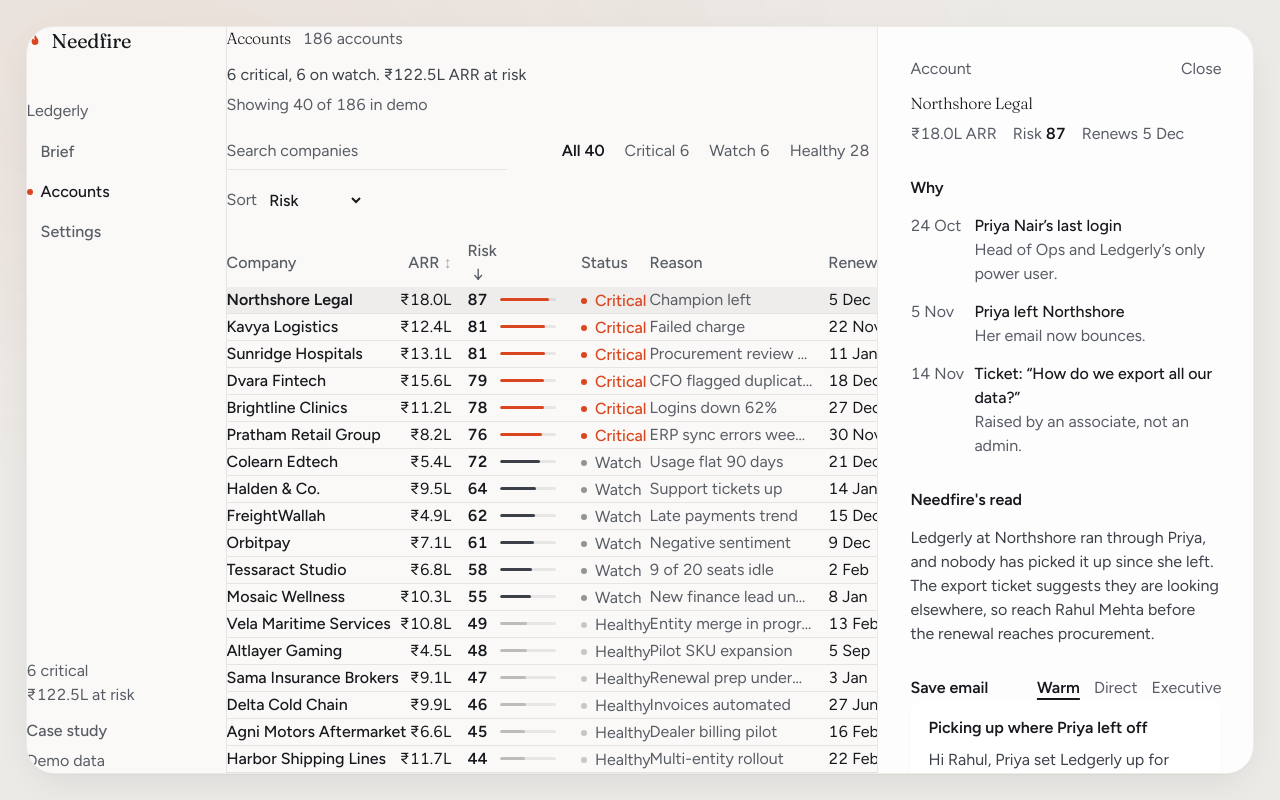
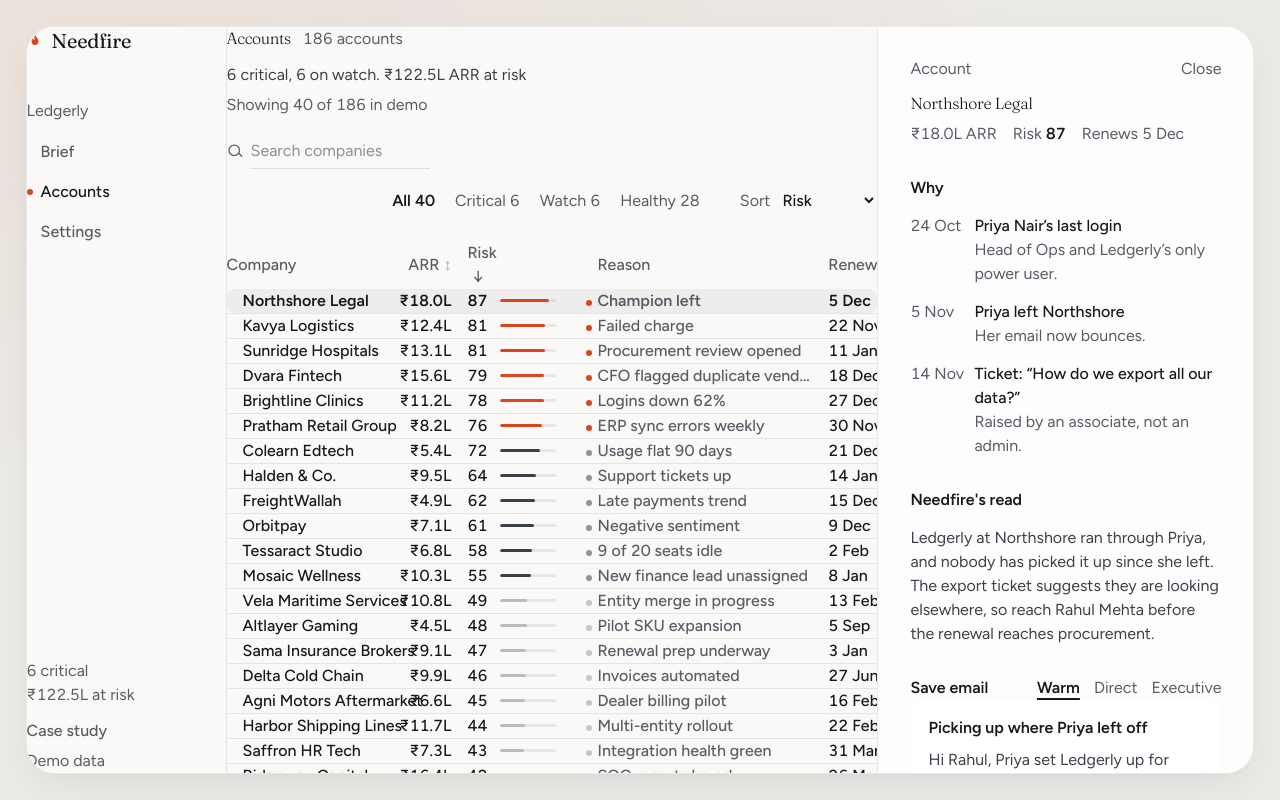
Before and after one commit to ohmslaw-ship-it/needfire, a Next.js app: page /accounts in a window 1280 px wide. Both pictures are taken after a click on the element 740 px from the left and 254 px from the top of the page. Built offline with nearby package versions, Linux system fonts and the light colour scheme.

Commit message:
Layout fix 1

```diff
--- a/src/app/globals.css
+++ b/src/app/globals.css
@@ -246,6 +246,55 @@
     padding-left: 16px;
   }
 
+  .nf-table-body td:first-child {
+    padding-left: 16px;
+  }
+
+  .nf-table-body td:last-child {
+    padding-right: 16px;
+  }
+
+  .nf-table-body tr[aria-selected="true"] td:first-child {
+    border-top-left-radius: 8px;
+    border-bottom-left-radius: 8px;
+  }
+
+  .nf-table-body tr[aria-selected="true"] td:last-child {
+    border-top-right-radius: 8px;
+    border-bottom-right-radius: 8px;
+  }
+
+  .nf-accounts-search {
+    display: flex;
+    align-items: center;
+    gap: 8px;
+    min-width: 200px;
+    max-width: 280px;
+  }
+
+  .nf-accounts-search-input {
+    height: 36px;
+    width: 100%;
+    border: 0;
+    border-bottom: 1px solid rgba(22, 24, 29, 0.12);
+    background: transparent;
+    padding: 0;
+    color: #16181d;
+  }
+
+  .nf-accounts-search-input::placeholder {
+    color: #8a8e96;
+  }
+
+  .nf-accounts-search-input:focus {
+    border-bottom-color: #16181d;
+    outline: none;
+  }
+
+  .nf-accounts-search-input:focus-visible {
+    outline: none;
+  }
+
   .nf-sheet {
     transition: grid-template-columns 280ms cubic-bezier(0.22, 1, 0.36, 1);
   }
--- a/src/components/AccountsScreen.tsx
+++ b/src/components/AccountsScreen.tsx
@@ -9,6 +9,7 @@ import {
 } from "@/data/accounts";
 import { usePrefersReducedMotion } from "@/lib/usePrefersReducedMotion";
 import { useBookSummary } from "@/lib/useBookSummary";
+import { useMediaQuery } from "@/lib/useMediaQuery";
 import { useRowIntro } from "@/lib/useRowIntro";
 import { AccountDrawer } from "./AccountDrawer";
 import { AppShell } from "./AppShell";
@@ -72,7 +73,13 @@ function compareAccounts(a: Account, b: Account, key: SortKey, dir: SortDir) {
   return dir === "asc" ? cmp : -cmp;
 }
 
-function StatusCell({ status }: { status: AccountStatus }) {
+function StatusCell({
+  status,
+  compact = false,
+}: {
+  status: AccountStatus;
+  compact?: boolean;
+}) {
   const label =
     status === "critical"
       ? "Critical"
@@ -88,11 +95,47 @@ function StatusCell({ status }: { status: AccountStatus }) {
   const textClass =
     status === "critical" ? "text-ember font-medium" : "text-ink-3";
 
+  if (compact) {
+    return (
+      <span className="inline-flex items-center justify-center" title={label}>
+        <span className="sr-only">{label}</span>
+        <span
+          className={`h-1.5 w-1.5 shrink-0 rounded-full ${dotClass}`}
+          aria-hidden
+        />
+      </span>
+    );
+  }
+
   return (
     <span className="inline-flex items-center gap-2 whitespace-nowrap">
       <span className={`h-1.5 w-1.5 shrink-0 rounded-full ${dotClass}`} />
-      <span className={`nf-type-body whitespace-nowrap ${textClass}`}>{label}</span>
+      <span className={`nf-type-body whitespace-nowrap ${textClass}`}>
+        {label}
       </span>
+    </span>
+  );
+}
+
+function SearchIcon() {
+  return (
+    <svg
+      width="16"
+      height="16"
+      viewBox="0 0 16 16"
+      fill="none"
+      xmlns="http://www.w3.org/2000/svg"
+      className="shrink-0 text-[#585C65]"
+      aria-hidden
+    >
+      <path
+        d="M7.25 12.5a5.25 5.25 0 1 0 0-10.5 5.25 5.25 0 0 0 0 10.5Zm5.25-1.5 2.25 2.25"
+        stroke="currentColor"
+        strokeWidth="1.25"
+        strokeLinecap="round"
+        strokeLinejoin="round"
+      />
+    </svg>
   );
 }
 
@@ -121,6 +164,8 @@ export function AccountsScreen() {
 
   const counts = useMemo(() => statusCounts(allAccounts), [allAccounts]);
   const drawerOpen = selectedId !== null;
+  const viewportNarrow = useMediaQuery("(max-width: 1399px)");
+  const compactStatus = drawerOpen && viewportNarrow;
 
   const filtered = useMemo(() => {
     const q = search.trim().toLowerCase();
@@ -159,8 +204,18 @@ export function AccountsScreen() {
     }`;
   }
 
-  const fixedHeader = (
-  <>
+  return (
+    <AppShell
+      drawerOpen={drawerOpen}
+      drawer={
+        <AccountDrawer
+          accountId={selectedId}
+          onClose={() => setSelectedId(null)}
+          reducedMotion={reducedMotion}
+        />
+      }
+    >
+      <div className="w-full min-w-0">
         <motion.header {...rise(reducedMotion, 0)} className="pb-4">
           <div className="flex flex-wrap items-baseline gap-x-3 gap-y-1">
             <h1 className="nf-type-page-title">Accounts</h1>
@@ -175,20 +230,22 @@ export function AccountsScreen() {
         </motion.header>
 
         <motion.div
-        className="flex flex-wrap items-center gap-x-8 gap-y-4 pb-6"
+          className="flex flex-wrap items-center gap-x-6 gap-y-4 pb-6"
           {...rise(reducedMotion, 0.15)}
         >
-        <label className="flex min-w-[200px] flex-1 items-center gap-2">
+          <label className="nf-accounts-search nf-type-body">
+            <SearchIcon />
             <span className="sr-only">Search accounts</span>
             <input
               type="search"
               value={search}
               onChange={(e) => setSearch(e.target.value)}
               placeholder="Search companies"
-            className="nf-type-body w-full max-w-[280px] border-0 border-b border-line bg-transparent py-1.5 text-ink placeholder:text-ink-3 focus:border-ink/25"
+              className="nf-accounts-search-input nf-type-body"
             />
           </label>
 
+          <div className="ml-auto flex flex-wrap items-center gap-x-8 gap-y-3">
             <div
               className="nf-type-secondary flex flex-wrap items-center gap-1"
               role="tablist"
@@ -205,7 +262,9 @@ export function AccountsScreen() {
                     aria-selected={active}
                     onClick={() => setStatusFilter(id)}
                     className={`rounded-sm px-2 py-1 transition-colors duration-200 ${
-                  active ? "nf-type-body font-semibold text-ink" : "hover:text-ink-2"
+                      active
+                        ? "nf-type-body font-semibold text-ink"
+                        : "hover:text-ink-2"
                     }`}
                   >
                     {label}
@@ -233,29 +292,16 @@ export function AccountsScreen() {
                 ))}
               </select>
             </label>
+          </div>
         </motion.div>
-  </>
-  );
 
-  return (
-    <AppShell
-      fixedHeader={fixedHeader}
-      drawerOpen={drawerOpen}
-      drawer={
-        <AccountDrawer
-          accountId={selectedId}
-          onClose={() => setSelectedId(null)}
-          reducedMotion={reducedMotion}
-        />
-      }
-    >
-      <motion.section className="min-h-0" {...rise(reducedMotion, 0.25)}>
+        <motion.section className="min-h-0 w-full" {...rise(reducedMotion, 0.25)}>
         {filtered.length === 0 ? (
           <p className="nf-type-secondary py-8">
             No accounts match your search.
           </p>
         ) : (
-          <table className="nf-table-fixed border-collapse">
+          <table className="nf-table-fixed w-full border-collapse">
             <colgroup>
               {drawerOpen ? (
                 <>
@@ -263,8 +309,12 @@ export function AccountsScreen() {
                   <col style={{ width: "11%" }} />
                   <col style={{ width: "5%" }} />
                   <col style={{ width: "10%" }} />
-                  <col style={{ width: "13%" }} />
-                  <col style={{ width: "25%" }} />
+                  <col
+                    style={{ width: compactStatus ? "5%" : "13%" }}
+                  />
+                  <col
+                    style={{ width: compactStatus ? "33%" : "25%" }}
+                  />
                   <col style={{ width: "10%" }} />
                 </>
               ) : (
@@ -320,11 +370,15 @@ export function AccountsScreen() {
                 </th>
                 <th className="nf-type-label nf-table-cell font-medium"> </th>
                 <th
-                  className={`nf-type-label nf-table-cell nf-table-cell-inset text-left font-medium ${
-                    drawerOpen ? "pr-[16px]" : ""
-                  }`}
+                  className={`nf-type-label nf-table-cell nf-table-cell-inset text-left font-medium${
+                    drawerOpen && compactStatus ? " text-center" : ""
+                  }${drawerOpen && !compactStatus ? " pr-[16px]" : ""}`}
                 >
-                  Status
+                  {drawerOpen && compactStatus ? (
+                    <span className="sr-only">Status</span>
+                  ) : (
+                    "Status"
+                  )}
                 </th>
                 <th className="nf-type-label nf-table-cell text-left font-medium">
                   Reason
@@ -348,7 +402,7 @@ export function AccountsScreen() {
                   </th>
                 ) : null}
                 <th
-                  className={`${thClass("renewal")} nf-table-cell-inset whitespace-nowrap pr-[8px]`}
+                  className={`${thClass("renewal")} nf-table-cell-inset whitespace-nowrap${!drawerOpen ? " pr-[8px]" : ""}`}
                   tabIndex={0}
                   aria-sort={
                     sortKey === "renewal"
@@ -370,10 +424,11 @@ export function AccountsScreen() {
                 ) : null}
               </tr>
             </thead>
-            <tbody>
+            <tbody className="nf-table-body">
               {filtered.map((row, index) => {
                 const selected = selectedId === row.id;
                 const openRow = () => setSelectedId(row.id);
+                const rowWeight = selected ? "font-semibold" : "font-medium";
                 return (
                   <motion.tr
                     key={row.id}
@@ -390,17 +445,17 @@ export function AccountsScreen() {
                     {...rowMotion(row.id, index)}
                   >
                     <td
-                      className={`nf-type-body whitespace-nowrap ${selected ? "font-semibold" : "font-medium"} ${tableCellClass(selected)}`}
+                      className={`nf-type-body whitespace-nowrap ${rowWeight} ${tableCellClass(selected)}`}
                     >
                       {row.name}
                     </td>
                     <td
-                      className={`nf-type-body tabular-nums whitespace-nowrap pr-4 text-right ${tableCellClass(selected)}`}
+                      className={`nf-type-body tabular-nums whitespace-nowrap pr-4 text-right ${rowWeight} ${tableCellClass(selected)}`}
                     >
                       {row.arr}
                     </td>
                     <td
-                      className={`nf-type-body tabular-nums whitespace-nowrap pr-4 text-right font-semibold ${tableCellClass(selected)}`}
+                      className={`nf-type-body tabular-nums whitespace-nowrap pr-4 text-right ${rowWeight} ${tableCellClass(selected)}`}
                     >
                       {row.risk}
                     </td>
@@ -409,32 +464,35 @@ export function AccountsScreen() {
                     </td>
                     <td
                       className={`nf-table-cell-inset whitespace-nowrap ${
-                        drawerOpen ? "pr-[16px]" : ""
-                      } ${tableCellClass(selected)}`}
+                        drawerOpen && compactStatus ? "text-center" : ""
+                      }${drawerOpen && !compactStatus ? " pr-[16px]" : ""} ${tableCellClass(selected)}`}
                     >
-                      <StatusCell status={row.status} />
+                      <StatusCell
+                        status={row.status}
+                        compact={compactStatus}
+                      />
                     </td>
                     <td
-                      className={`nf-type-body nf-table-cell-reason text-ink-3 ${tableCellClass(selected)}`}
+                      className={`nf-type-body nf-table-cell-reason text-ink-3 ${rowWeight} ${tableCellClass(selected)}`}
                       title={row.reason}
                     >
                       {row.reason}
                     </td>
                     {!drawerOpen ? (
                       <td
-                        className={`nf-type-body nf-table-cell-inset tabular-nums whitespace-nowrap text-ink-3 ${tableCellClass(selected)}`}
+                        className={`nf-type-body nf-table-cell-inset tabular-nums whitespace-nowrap text-ink-3 ${rowWeight} ${tableCellClass(selected)}`}
                       >
                         {row.lastActive}
                       </td>
                     ) : null}
                     <td
-                      className={`nf-type-body nf-table-cell-inset tabular-nums whitespace-nowrap pr-[8px] ${tableCellClass(selected)}`}
+                      className={`nf-type-body nf-table-cell-inset tabular-nums whitespace-nowrap${!drawerOpen ? " pr-[8px]" : ""} ${rowWeight} ${tableCellClass(selected)}`}
                     >
                       {row.renewal}
                     </td>
                     {!drawerOpen ? (
                       <td
-                        className={`nf-type-body whitespace-nowrap text-ink-3 ${tableCellClass(selected)}`}
+                        className={`nf-type-body whitespace-nowrap text-ink-3 ${rowWeight} ${tableCellClass(selected)}`}
                       >
                         {row.owner}
                       </td>
@@ -446,6 +504,7 @@ export function AccountsScreen() {
           </table>
         )}
         </motion.section>
+      </div>
     </AppShell>
   );
 }
--- a/src/components/AppShell.tsx
+++ b/src/components/AppShell.tsx
@@ -7,7 +7,7 @@ import { Sheet } from "./Sheet";
 import { Sidebar } from "./Sidebar";
 
 type AppShellProps = {
-  fixedHeader: ReactNode;
+  fixedHeader?: ReactNode;
   children: ReactNode;
   /** Account drawer. Omit on Settings. */
   drawer?: ReactNode;
@@ -47,14 +47,22 @@ export function AppShell({
       <Sheet showDrawer={showDrawer} drawerOpen={showDrawer && drawerOpen}>
         <Sidebar />
         <main className="flex min-h-0 min-w-0 flex-col overflow-hidden">
-          <div className="shrink-0 px-[var(--nf-pad-x)] pt-[var(--nf-pad-top)]">
-            <ContentColumn maxWidth={contentMaxWidth}>
-              {fixedHeader}
-            </ContentColumn>
-          </div>
+          {fixedHeader != null ? (
+            <div className="shrink-0 px-[var(--nf-pad-x)] pt-[var(--nf-pad-top)]">
+              <ContentColumn maxWidth={contentMaxWidth}>
+                <div className="w-full min-w-0">{fixedHeader}</div>
+              </ContentColumn>
+            </div>
+          ) : null}
           <ScrollArea className="min-h-0 flex-1">
-            <div className="px-[var(--nf-pad-x)] pb-[var(--nf-pad-bottom)]">
-              <ContentColumn maxWidth={contentMaxWidth}>{children}</ContentColumn>
+            <div
+              className={`w-full min-w-0 px-[var(--nf-pad-x)] pb-[var(--nf-pad-bottom)]${
+                fixedHeader == null ? " pt-[var(--nf-pad-top)]" : ""
+              }`}
+            >
+              <ContentColumn maxWidth={contentMaxWidth}>
+                <div className="w-full min-w-0">{children}</div>
+              </ContentColumn>
             </div>
           </ScrollArea>
         </main>
--- a/src/components/AtRiskTable.tsx
+++ b/src/components/AtRiskTable.tsx
@@ -42,7 +42,7 @@ export function AtRiskTable({ selectedId, onSelect }: AtRiskTableProps) {
           View all
         </span>
       </div>
-      <table className="nf-table-fixed border-collapse">
+      <table className="nf-table-fixed w-full border-collapse">
         <colgroup>
           <col style={{ width: "28%" }} />
           <col style={{ width: "10%" }} />
@@ -75,9 +75,10 @@ export function AtRiskTable({ selectedId, onSelect }: AtRiskTableProps) {
             </th>
           </tr>
         </thead>
-        <tbody>
+        <tbody className="nf-table-body">
           {rows.map((row, index) => {
             const selected = selectedId === row.id;
+            const rowWeight = selected ? "font-semibold" : "font-medium";
             return (
               <motion.tr
                 key={row.id}
@@ -94,17 +95,17 @@ export function AtRiskTable({ selectedId, onSelect }: AtRiskTableProps) {
                 {...rowMotion(row.id, index)}
               >
                 <td
-                  className={`nf-type-body whitespace-nowrap ${selected ? "font-semibold" : "font-medium"} ${tableCellClass(selected)}`}
+                  className={`nf-type-body whitespace-nowrap ${rowWeight} ${tableCellClass(selected)}`}
                 >
                   {row.name}
                 </td>
                 <td
-                  className={`nf-type-body tabular-nums whitespace-nowrap pr-4 text-right ${tableCellClass(selected)}`}
+                  className={`nf-type-body tabular-nums whitespace-nowrap pr-4 text-right ${rowWeight} ${tableCellClass(selected)}`}
                 >
                   {row.arr}
                 </td>
                 <td
-                  className={`nf-type-body tabular-nums whitespace-nowrap pr-4 text-right font-semibold ${tableCellClass(selected)}`}
+                  className={`nf-type-body tabular-nums whitespace-nowrap pr-4 text-right ${rowWeight} ${tableCellClass(selected)}`}
                 >
                   {row.risk}
                 </td>
@@ -112,18 +113,18 @@ export function AtRiskTable({ selectedId, onSelect }: AtRiskTableProps) {
                   <RiskBar risk={row.risk} status={row.status} />
                 </td>
                 <td
-                  className={`nf-type-body nf-table-cell-reason text-ink-3 ${tableCellClass(selected)}`}
+                  className={`nf-type-body nf-table-cell-reason text-ink-3 ${rowWeight} ${tableCellClass(selected)}`}
                   title={row.reason}
                 >
                   {row.reason}
                 </td>
                 <td
-                  className={`nf-type-body nf-table-cell-inset tabular-nums whitespace-nowrap ${tableCellClass(selected)}`}
+                  className={`nf-type-body nf-table-cell-inset tabular-nums whitespace-nowrap ${rowWeight} ${tableCellClass(selected)}`}
                 >
                   {row.renewal}
                 </td>
                 <td
-                  className={`nf-type-body whitespace-nowrap text-ink-3 ${tableCellClass(selected)}`}
+                  className={`nf-type-body whitespace-nowrap text-ink-3 ${rowWeight} ${tableCellClass(selected)}`}
                 >
                   {row.owner}
                 </td>
--- /dev/null
+++ b/src/lib/useMediaQuery.ts
@@ -0,0 +1,17 @@
+"use client";
+
+import { useEffect, useState } from "react";
+
+export function useMediaQuery(query: string) {
+  const [matches, setMatches] = useState(false);
+
+  useEffect(() => {
+    const mq = window.matchMedia(query);
+    const update = () => setMatches(mq.matches);
+    update();
+    mq.addEventListener("change", update);
+    return () => mq.removeEventListener("change", update);
+  }, [query]);
+
+  return matches;
+}
```
Lines whose indentation alone changed are shown as unchanged.
